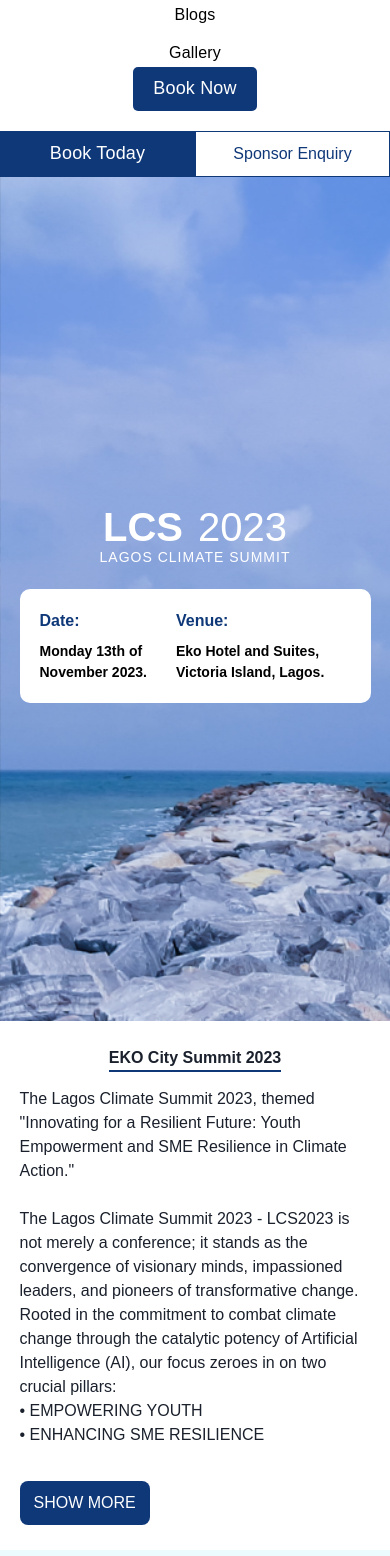
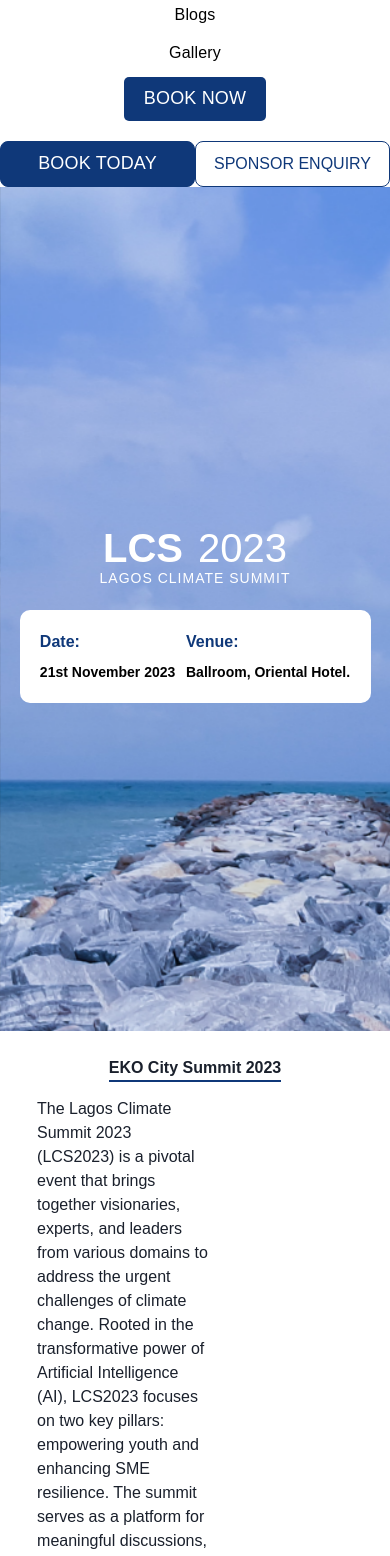
Before and after one commit to thomasAmara/Lagos-Economic-Summit, a React (Create React App) app: page / in a window 390 px wide. Shown: the part 240-1796 px from the top of the page. Built offline with nearby package versions, Linux system fonts and the light colour scheme.

Commit message:
changed alignment and content

```diff
--- a/src/Components/Footer.css
+++ b/src/Components/Footer.css
@@ -1,7 +1,12 @@
+.footer-container{
+   width: 100%;
+    background-color: #ECFBFD;
+}
 .footer{
-    background-color: #ECFBFD;
     padding: 40px 0 10px 0;
     gap: 30px;
+    width: 92%;
+    margin: auto;
 }
 
 .iconlink{
--- a/src/Components/Footer.jsx
+++ b/src/Components/Footer.jsx
@@ -14,6 +14,7 @@ import {IoMdMail} from 'react-icons/io'
 
 const Footer = () => {
 return (
+    <div className="footer-container">
     <div className='footer'>
         <div className='detail'>
             <div className="detail-left deets" style={{display: 'flex', flexDirection: 'column'}}>
@@ -91,6 +92,7 @@ return (
             </div>
         </div>
     </div>
+    </div>
   )
 }
 
--- a/src/Components/Hero/Hero.jsx
+++ b/src/Components/Hero/Hero.jsx
@@ -1,16 +1,12 @@
-
-
 // SlidingContentBackground.js
 import React from 'react';
 import './Hero.css';
-
 import image1 from '../../Assets/Background.png';
-// import image2 from '../../Assets/Background2.png';
 import image2 from '../../Assets/bg3.png';
 import image3 from '../../Assets/background3.png';
-// import image4 from '../../Assets/Background4.png';
 
-const images = [image1, image2, image3]; // Store imported images in an array
+
+const images = [image1, image2, image3];
 
 const SlidingContentBackground = () => {
   return (
@@ -23,7 +19,7 @@ const SlidingContentBackground = () => {
               index === 0 ? 'visible' : 'hidden'
             }`}
             style={{ backgroundImage: `url(${image})`,
-            animationDuration: '24s', // Total animation duration for 3 images
+            animationDuration: '24s',
         }}
 
           ></div>
@@ -41,12 +37,12 @@ const SlidingContentBackground = () => {
                 <div className="bottom">
                     <div className="date">
                         <h4 style={{fontSize: '16px', fontWeight: '600'}}>Date:</h4>
-                        <p style={{color: 'black', fontWeight: '600', textAlign: 'left'}}>Monday 13th of November 2023.</p>
+                        <p style={{color: 'black', fontWeight: '600', textAlign: 'left'}}>21st November 2023</p>
                     </div>
 
                     <div className="venue">
                         <h4 style={{fontSize: '16px', fontWeight: '600'}}>Venue:</h4>
-                        <p style={{color: 'black', fontWeight: '600', textAlign: 'left'}}>Eko Hotel and Suites, Victoria Island, Lagos.</p>
+                        <p style={{color: 'black', fontWeight: '600', textAlign: 'left'}}>Ballroom, Oriental Hotel.</p>
                     </div>
                 </div>
             </div>
--- /dev/null
+++ b/src/Components/ScreenTwo/ScreenTwo.css
@@ -0,0 +1,50 @@
+.screen-two-container{
+    width: 90%;
+    margin: auto;
+    /* background-color: beige; */
+    height: 100%;
+    display: flex;
+    @media (max-width: 768px){
+        flex-direction: column;
+    }
+}
+.text-section{
+    width: 55%;
+ display: flex;
+ flex-direction: column;
+justify-items: center;
+margin: auto 0;
+gap: 24px;
+}
+.image-section{
+    display: flex;
+ width: 45%;
+ justify-content: center;
+ align-items: center;
+ margin: auto;
+ @media (max-width: 768px){
+    display: none;
+}
+}
+.img-container{
+    width: 70%;
+    height: 70%;
+}
+.imagee{
+    width: 100%;
+    height: 100%;
+}
+
+button{
+    width: fit-content;
+    padding: 10px 14px;
+    color: #fff;
+    background: #0F3879;
+    border: none;
+    border-radius: 8px;
+    margin-top: 10px;
+    text-transform: uppercase;
+}
+button:hover{
+  background-color: #3f6094;;
+}
--- /dev/null
+++ b/src/Components/ScreenTwo/ScreenTwo.jsx
@@ -0,0 +1,35 @@
+import React from 'react'
+import './ScreenTwo.css'
+import { Link } from 'react-router-dom'
+import Print from '../../Assets/leaveimage.png'
+
+const ScreenTwo = () => {
+  return (
+    <div className="screen-two-container">
+        <div className="text-section">
+            <p>
+            The Lagos Climate Summit 2023 (LCS2023) is a pivotal event that brings together
+            visionaries, experts, and leaders from various domains to address the urgent
+            challenges of climate change. Rooted in the transformative power of Artificial
+            Intelligence (AI), LCS2023 focuses on two key pillars: empowering youth and
+            enhancing SME resilience. The summit serves as a platform for meaningful discussions,
+            knowledge exchange, and the exploration of AI-driven solutions to combat climate
+            change. Join us in this journey to shape a resilient and sustainable future.
+            </p>
+
+            <Link to="/AboutUs">
+                <button>
+                    Read more
+                </button>
+            </Link>
+        </div>
+        <div className="image-section">
+            <div className="img-container">
+            <img className='imagee' src={Print} alt="" />
+            </div>
+        </div>
+    </div>
+  )
+}
+
+export default ScreenTwo
--- a/src/Components/SummitNumber/SummitNumber.jsx
+++ b/src/Components/SummitNumber/SummitNumber.jsx
@@ -26,7 +26,7 @@ const SummitNumber = () => {
             <div className="new-card">
                 <img src={people} alt="" />
                 <div>
-                    <p><span>402+</span>industry attendees</p>
+                    <p><span>120+</span>industry attendees</p>
                 </div>
             </div>
         </div>
--- a/src/Pages/Home.jsx
+++ b/src/Pages/Home.jsx
@@ -1,60 +1,59 @@
 import React from "react";
 import "../Pages/Home.css";
-import Print from "../Assets/leave.png";
-import TextTruncate from "../Components/Truncate";
+// import Print from "../Assets/leave.png";
+// import TextTruncate from "../Components/Truncate";
 import SpeakerOutput from "../Components/SpeakerOutput/SpeakerOutput";
-// import SummitOutput from '../Components/SummitNumber/SummitNumber'
-import SummitNumber from '../Components/SummitNumber/SummitNumber';
-import Hero from '../Components/Hero/Hero'
-// import Footer from '../Components/Footer'
-import Blog from './Blog/Blog'
-import FAQ from './FAQ/FAQ'
-
+import SummitNumber from "../Components/SummitNumber/SummitNumber";
+import Hero from "../Components/Hero/Hero";
+import Blog from "./Blog/Blog";
+import FAQ from "./FAQ/FAQ";
+import ScreenTwo from "../Components/ScreenTwo/ScreenTwo";
 
 function Home() {
-  const longText = `The Lagos Climate Summit 2023, themed "Innovating for a Resilient Future: Youth Empowerment and SME Resilience in Climate Action."
+  // const longText = `The Lagos Climate Summit 2023, themed "Innovating for a Resilient Future: Youth Empowerment and SME Resilience in Climate Action."
 
-  The Lagos Climate Summit 2023 - LCS2023 is not merely a conference; it stands as the convergence of visionary minds, impassioned leaders, and pioneers of transformative change. Rooted in the commitment to combat climate change through the catalytic potency of Artificial Intelligence (AI), our focus zeroes in on two crucial pillars:
-  • EMPOWERING YOUTH
-  • ENHANCING SME RESILIENCE
+  // The Lagos Climate Summit 2023 - LCS2023 is not merely a conference; it stands as the convergence of visionary minds, impassioned leaders, and pioneers of transformative change. Rooted in the commitment to combat climate change through the catalytic potency of Artificial Intelligence (AI), our focus zeroes in on two crucial pillars:
+  // • EMPOWERING YOUTH
+  // • ENHANCING SME RESILIENCE
 
-  The world today seeks solutions that embody inclusivity, innovation, and sustainability. This summit emerges as a distinctive platform that fosters collective action and channels real-world impact.
-  The urgency of climate change compels us to act purposefully and expediently. With each passing day, the repercussions of environmental degradation become more profound, underscoring the necessity for comprehensive, innovative strategies.
-  By centering on the vibrant engagement of youth and the potential of SMEs to instigate transformative change bolstered by AI innovations, we acknowledge that the solutions to these challenges lie within our grasp.
-  This summit heralds the commencement of an exhilarating journey—a journey that brings together luminous intellects, industry vanguards, scholars, entrepreneurs, and policymakers beneath one roof.
-  Together, we will unravel the intricate interplay between AI, climate action, youth leadership, and the role of SMEs in shaping a metamorphic trajectory for our world.
+  // The world today seeks solutions that embody inclusivity, innovation, and sustainability. This summit emerges as a distinctive platform that fosters collective action and channels real-world impact.
+  // The urgency of climate change compels us to act purposefully and expediently. With each passing day, the repercussions of environmental degradation become more profound, underscoring the necessity for comprehensive, innovative strategies.
+  // By centering on the vibrant engagement of youth and the potential of SMEs to instigate transformative change bolstered by AI innovations, we acknowledge that the solutions to these challenges lie within our grasp.
+  // This summit heralds the commencement of an exhilarating journey—a journey that brings together luminous intellects, industry vanguards, scholars, entrepreneurs, and policymakers beneath one roof.
+  // Together, we will unravel the intricate interplay between AI, climate action, youth leadership, and the role of SMEs in shaping a metamorphic trajectory for our world.
 
-  The Lagos Climate Summit 2023 serves as a clarion call to action, an embodiment of our shared dedication to forging a sustainable, just, and flourishing future for all.
-  We invite you to join us on this extraordinary voyage of exploration, collaboration, and innovation.
-  Together, let's harness the potential of AI to kindle profound change, empower the previously marginalized, and steer our planet toward a brighter, more sustainable tomorrow.
-  Welcome to the Lagos Climate Summit 2023, where ideas ascend, solutions are conceived, and a better future dawns.`;
+  // The Lagos Climate Summit 2023 serves as a clarion call to action, an embodiment of our shared dedication to forging a sustainable, just, and flourishing future for all.
+  // We invite you to join us on this extraordinary voyage of exploration, collaboration, and innovation.
+  // Together, let's harness the potential of AI to kindle profound change, empower the previously marginalized, and steer our planet toward a brighter, more sustainable tomorrow.
+  // Welcome to the Lagos Climate Summit 2023, where ideas ascend, solutions are conceived, and a better future dawns.`;
 
   return (
-    <div className='universal-container'>
+    <div className="universal-container">
       <Hero />
 
-      <div className='screen-two'>
-        <p className='eko'>EKO City Summit 2023</p>
+      <div className="screen-two">
+         <p className="eko">EKO City Summit 2023</p>
 
-        <div className='screenTwo-content'>
-          <div className='sc2-text'>
+        {/*  <div className="screenTwo-content">
+           <div className="sc2-text">
              <TextTruncate text={longText} maxLength={525} />
            </div>
 
-          <div className='sc2-image'>
-            <div className='footprint'>
+           <div className="sc2-image">
+            <div className="footprint">
              <img
              src={Print}
-                className='print'
-                alt='carbon print'
+               className="print"
+                alt="carbon print"
                style={{ margin: "auto" }}
              />
             </div>
           </div>
-        </div>
+         </div> */}
+         <ScreenTwo />
       </div>
 
-      <div className='summit-section'>
+      <div className="summit-section">
         <SummitNumber />
       </div>
 
@@ -63,21 +62,15 @@ function Home() {
         <SpeakerOutput />
       </div>
 
-
-      <div style={{padding: '30px 0'}}>
+      <div style={{ padding: "30px 0" }}>
         <Blog />
       </div>
 
-
-      <div style={{padding: '30px 0'}}>
-        <div style={{position: 'relative'}}>
-        <FAQ/>
+      <div style={{ padding: "30px 0" }}>
+        <div style={{ position: "relative" }}>
+          <FAQ />
         </div>
-
       </div>
-
-
-      {/* <Footer /> */}
     </div>
   );
 }
```
Also changed, not shown: src/Pages/AboutUs.jsx (+7 -4 lines), src/Assets/leaveimage.png (added). Lines whose indentation alone changed are shown as unchanged.
